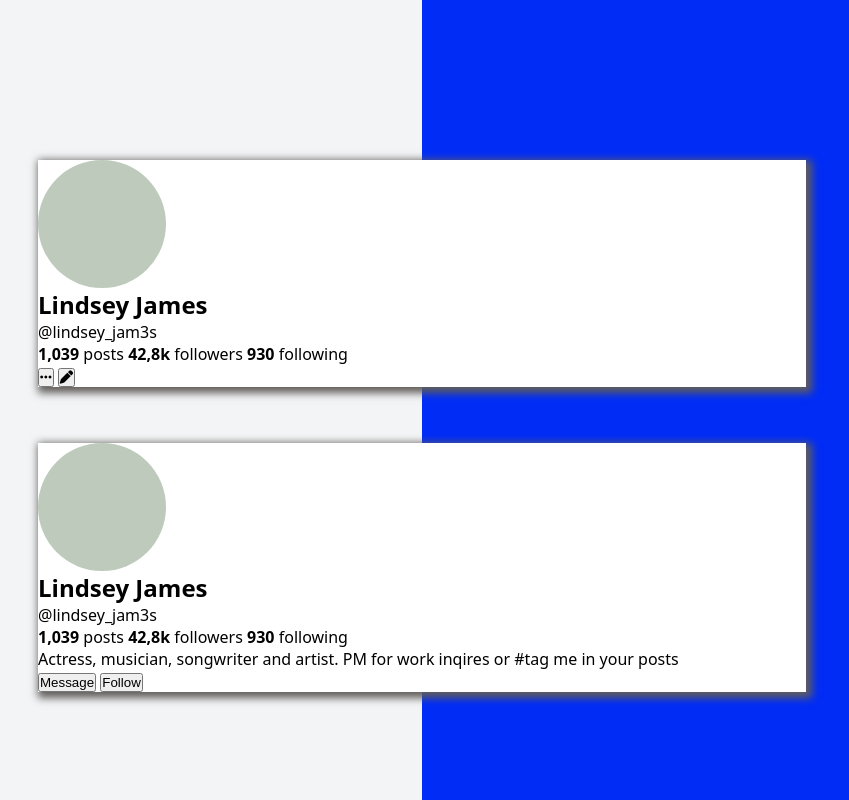
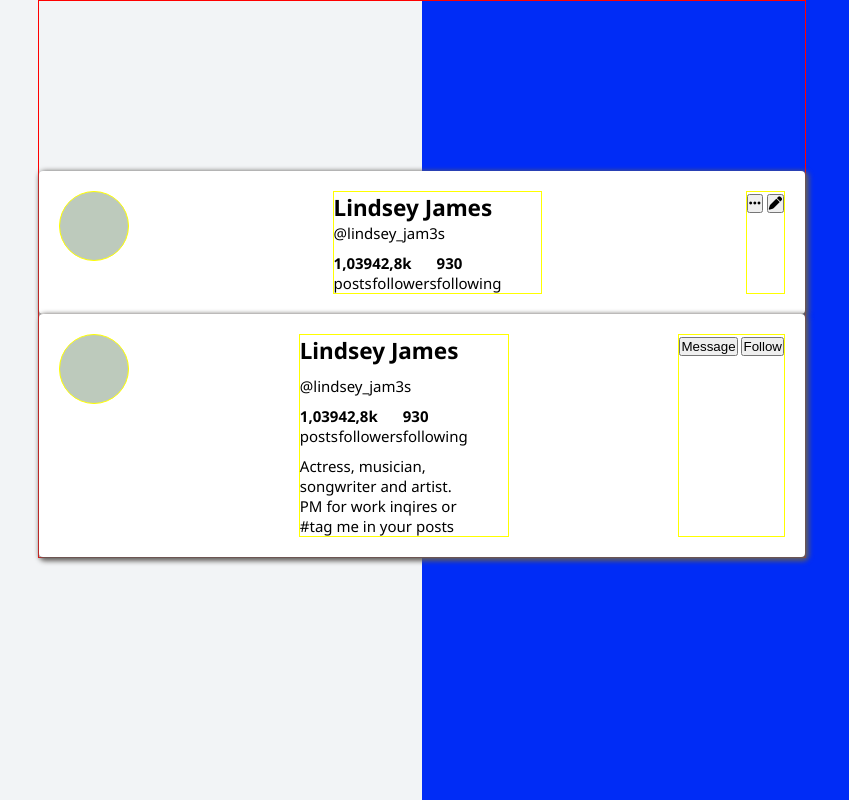
Before and after one commit to La-mad/github_userProfile, a plain HTML site: page index.html in a window 1280 px wide. Shown: the whole page, without its empty margins (218-1067 px from the left). Drawn offline with Linux system fonts and the light colour scheme.

Commit message:
html, css files and image folder created

```diff
--- a/index.html
+++ b/index.html
@@ -11,14 +11,16 @@
 <body>
     <section>
         <div class="cards">
-            <div class="upper__card card">
-                <div class="user__picture">
+            <div class="card card__upper">
+                <div class="card__avatar">
                     <img src="" alt="">
                 </div>
-
-                <h2 class="user__fullname">Lindsey James</h2>
-                <p class="user__username">@lindsey_jam3s</p>
-                <div class="user__numbers">
+                <div class="card__infobox">
+                    <div>
+                        <h2 class="card__fullname">Lindsey James</h2>
+                        <p class="card__username">@lindsey_jam3s</p>
+                    </div>
+                    <div class="card__statistics">
                         <span>
                             <strong>1,039</strong>
                             posts
@@ -32,18 +34,20 @@
                             following
                         </span>
                     </div>
-                <div class="buttons">
-                    <button class="ellipsis"><i class="fa-solid fa-ellipsis"></i></button>
-                    <button class="edit"><i class="fa-solid fa-pen"></i></button>
+                </div>
+                <div class="btn">
+                    <button class="btn__ellipsis"><i class="fa-solid fa-ellipsis"></i></button>
+                    <button class="btn__edit"><i class="fa-solid fa-pen"></i></button>
                 </div>
             </div>
-            <div class="lower__card card">
-                <div class="user__picture">
+            <div class="card card__lower">
+                <div class="card__avatar">
                     <img src="" alt="">
                 </div>
-                <h2 class="user__fullname">Lindsey James</h2>
-                <p class="user__username">@lindsey_jam3s</p>
-                <div class="user__numbers">
+                <div class="card__infobox">
+                    <h2 class="card__fullname">Lindsey James</h2>
+                    <p class="card__username">@lindsey_jam3s</p>
+                    <div class="card__statistics">
                         <span>
                             <strong>1,039</strong>
                             posts
@@ -58,9 +62,11 @@
                         </span>
                     </div>
                     <p>Actress, musician, songwriter and artist. PM for work inqires or <span>#tag</span> me in your posts</p>
-                <div class="buttons">
-                    <button class="ellipsis">Message</button>
-                    <button class="edit">Follow</button>
+                </div>
+
+                <div class="btn">
+                    <button class="btn__ellipsis">Message</button>
+                    <button class="btn__edit">Follow</button>
                 </div>
             </div>
         </div>
--- a/style.css
+++ b/style.css
@@ -1,3 +1,4 @@
+@import url('https://fonts.googleapis.com/css2?family=Noto+Sans:ital,wght@0,400;0,700;1,400;1,700&display=swap');
 :root {
     --primary-color: #002cf6;
     --dark-color: #15120f;
@@ -16,35 +17,67 @@
 }
 
 html {
-
+    font-size: 62.5%;
     font-family: "Noto Sans", sans-serif;
     scroll-behavior: smooth;
 }
 
 body {
-    font-family: 1.5rem;
+    font-size: 1.5rem;
     background-image: linear-gradient(90deg, var(--secondary-color) 50%, var(--primary-color) 50%);
  }
 
 .cards {
     position: relative;
-    top: 20vh;
+    width: 60%;
+    border: 1px solid red;
+    margin: 0 auto;
+    padding-top: 17rem;
+
+    display: flex;
+    flex-flow: column wrap;
+    justify-content: space-between;
+
+
 }
 
 .card {
-    width: 60%;
+    width: 100%;
     margin: 0 auto;
+    padding: 2rem;
     background: white;
     box-shadow: 0.2rem 0.2rem 0.5rem 0.2rem var(--accent-color);
+
+    border-radius: .4rem;
+
+    display: flex;
+    justify-content: space-between;
+    flex: 0 0;
+
 }
 
-.upper__card {
-    margin-bottom: 3.5rem;
+.card > * {
+    border: 1px solid yellow;
 }
 
-.user__picture {
+.card__avatar {
     background: var(--light-color);
-    width: 8rem;
-    height: 8rem;
+    width: 7rem;
+    height: 7rem;
     border-radius: 50%;
+    flex-shrink: 0;
 }
+
+.card__infobox {
+    padding-right: 4rem;
+    flex-basis: 10rem;
+    display: flex;
+    flex-direction: column;
+    justify-content: space-between;
+    gap: 1rem
+}
+
+.card__statistics {
+    display: flex;
+    justify-content: space-between;
+}
```
Also changed, not shown: image/avatar-ge.png (added), image/avatar-ge465d1564_640.png (added), 1 other file. Lines whose indentation alone changed are shown as unchanged.
